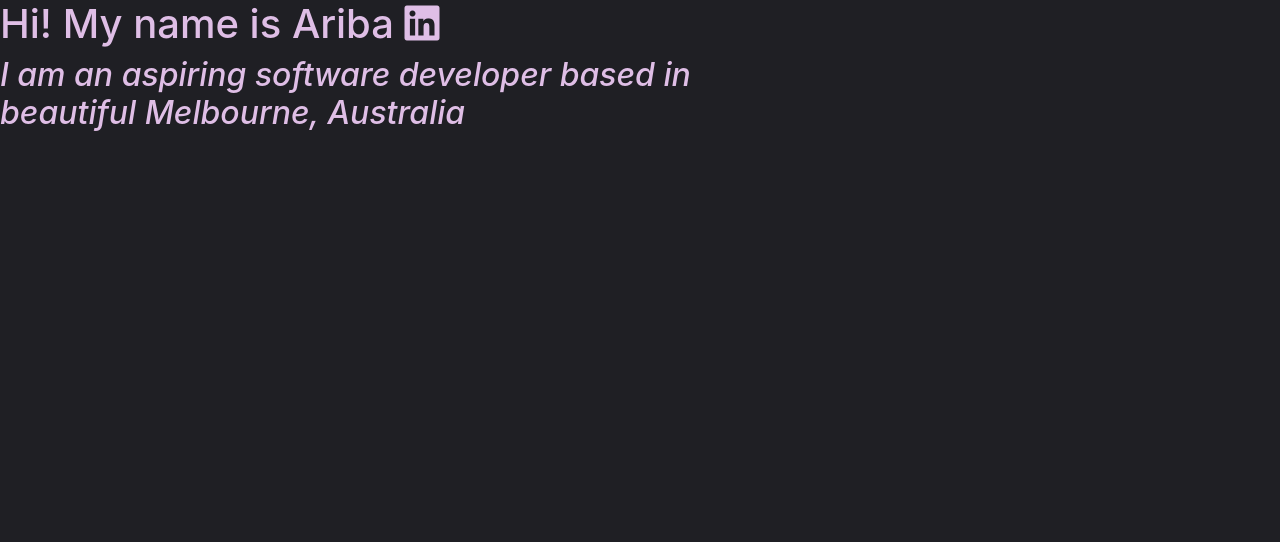
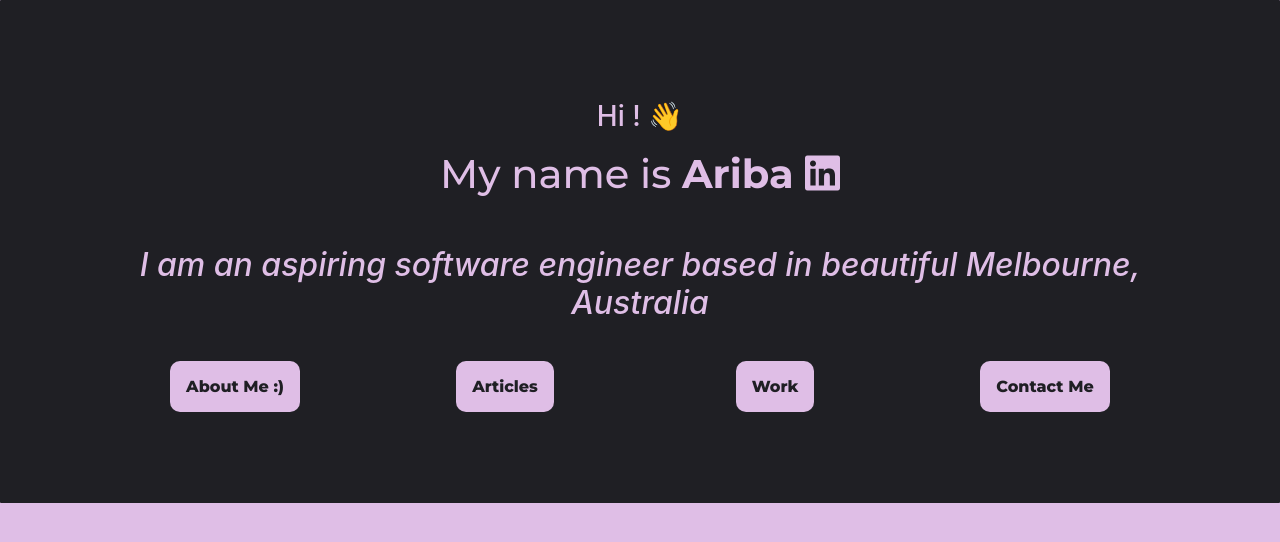
Before and after one commit to asiddiqi16/portfolio, a plain HTML site: page index.html in a window 1280 px wide. Drawn offline with nearby package versions, Linux system fonts and the light colour scheme; a web font is replaced by a local one.

Commit message:
added css styling

```diff
--- a/css/styles.css
+++ b/css/styles.css
@@ -1,8 +1,44 @@
+:root {
+  --brand-bg-color: #1f1f24;
+  --brand-font-color: rgb(223, 190, 230);
+}
+@media (max-width: 578px) {
+  .biopic {
+    font-size: 24px;
+  }
+}
 body {
-  max-width: 800px;
-  background: #1f1f24;
-  color: rgb(223, 190, 230);
+  background: var(--brand-font-color);
 }
+
 h2 {
   font-style: italic;
 }
+
+.hero {
+  background: var(--brand-bg-color);
+  color: var(--brand-font-color);
+  text-align: center;
+  padding: 100px;
+  border-radius: 1px;
+  margin-bottom: 50px;
+}
+.montserrat-normal {
+  font-family: "Montserrat", sans-serif;
+  font-optical-sizing: auto;
+  font-weight: 500;
+  font-style: normal;
+}
+
+.navigation-link {
+  color: var(--brand-bg-color);
+  background: var(--brand-font-color);
+  border-radius: 10px;
+  font-weight: 800;
+}
+.navigation-link:hover {
+  color: var(--brand-bg-color);
+  box-shadow: inset 0px 0px 5px 1px var(--brand-bg-color);
+}
+.links {
+}
--- a/index.html
+++ b/index.html
@@ -17,6 +17,12 @@
       href="https://fonts.googleapis.com/css2?family=Montserrat:ital,wght@0,100..900;1,100..900&display=swap"
       rel="stylesheet"
     />
+    <link rel="preconnect" href="https://fonts.googleapis.com" />
+    <link rel="preconnect" href="https://fonts.gstatic.com" crossorigin />
+    <link
+      href="https://fonts.googleapis.com/css2?family=Montserrat:ital,wght@0,100..900;1,100..900&family=Playfair+Display:ital,wght@0,400..900;1,400..900&display=swap"
+      rel="stylesheet"
+    />
     <link href="css/styles.css" rel="stylesheet" type="text/css" />
     <script
       src="https://kit.fontawesome.com/22b3a43a76.js"
@@ -24,10 +30,63 @@
     ></script>
   </head>
   <body>
-    <h1>Hi! My name is Ariba <i class="fa-brands fa-linkedin"></i></h1>
-    <h2>
-      I am an aspiring software developer based in beautiful Melbourne,
-      Australia
-    </h2>
+    <div class="hero">
+      <h3>Hi ! 👋</h3>
+      <h1 class="montserrat-normal mt-3">
+        My name is <strong>Ariba </strong><i class="fa-brands fa-linkedin"></i>
+      </h1>
+      <h2 class="biopic d-flex justify-content-center my-5">
+        I am an aspiring software engineer based in beautiful Melbourne,
+        Australia
+      </h2>
+      <div class="container links">
+        <div class="row">
+          <div class="col-sm-3 p-1">
+            <a
+              href="/about.html"
+              class="navigation-link text-decoration-none montserrat-normal p-3"
+              >About Me :)</a
+            >
+          </div>
+          <div class="col-sm-3 p-1">
+            <a
+              href="/musings.html"
+              class="navigation-link text-decoration-none montserrat-normal p-3"
+              >Articles</a
+            >
+          </div>
+
+          <div class="col-sm-3 p-1">
+            <a
+              href="/work.html"
+              class="navigation-link text-decoration-none montserrat-normal p-3"
+              >Work</a
+            >
+          </div>
+          <div class="col-sm-3 p-1">
+            <a
+              href="/contact.html"
+              class="navigation-link text-decoration-none montserrat-normal p-3"
+              >Contact Me</a
+            >
+          </div>
+        </div>
+      </div>
+    </div>
+    <script
+      src="https://code.jquery.com/jquery-3.4.1.slim.min.js"
+      integrity="sha384-J6qa4849blE2+poT4WnyKhv5vZF5SrPo0iEjwBvKU7imGFAV0wwj1yYfoRSJoZ+n"
+      crossorigin="anonymous"
+    ></script>
+    <script
+      src="https://cdn.jsdelivr.net/npm/popper.js@1.16.0/dist/umd/popper.min.js"
+      integrity="sha384-Q6E9RHvbIyZFJoft+2mJbHaEWldlvI9IOYy5n3zV9zzTtmI3UksdQRVvoxMfooAo"
+      crossorigin="anonymous"
+    ></script>
+    <script
+      src="https://cdn.jsdelivr.net/npm/bootstrap@4.4.1/dist/js/bootstrap.min.js"
+      integrity="sha384-wfSDF2E50Y2D1uUdj0O3uMBJnjuUD4Ih7YwaYd1iqfktj0Uod8GCExl3Og8ifwB6"
+      crossorigin="anonymous"
+    ></script>
   </body>
 </html>
```
Also changed, not shown: contact.html (added, +9 -0 lines).
